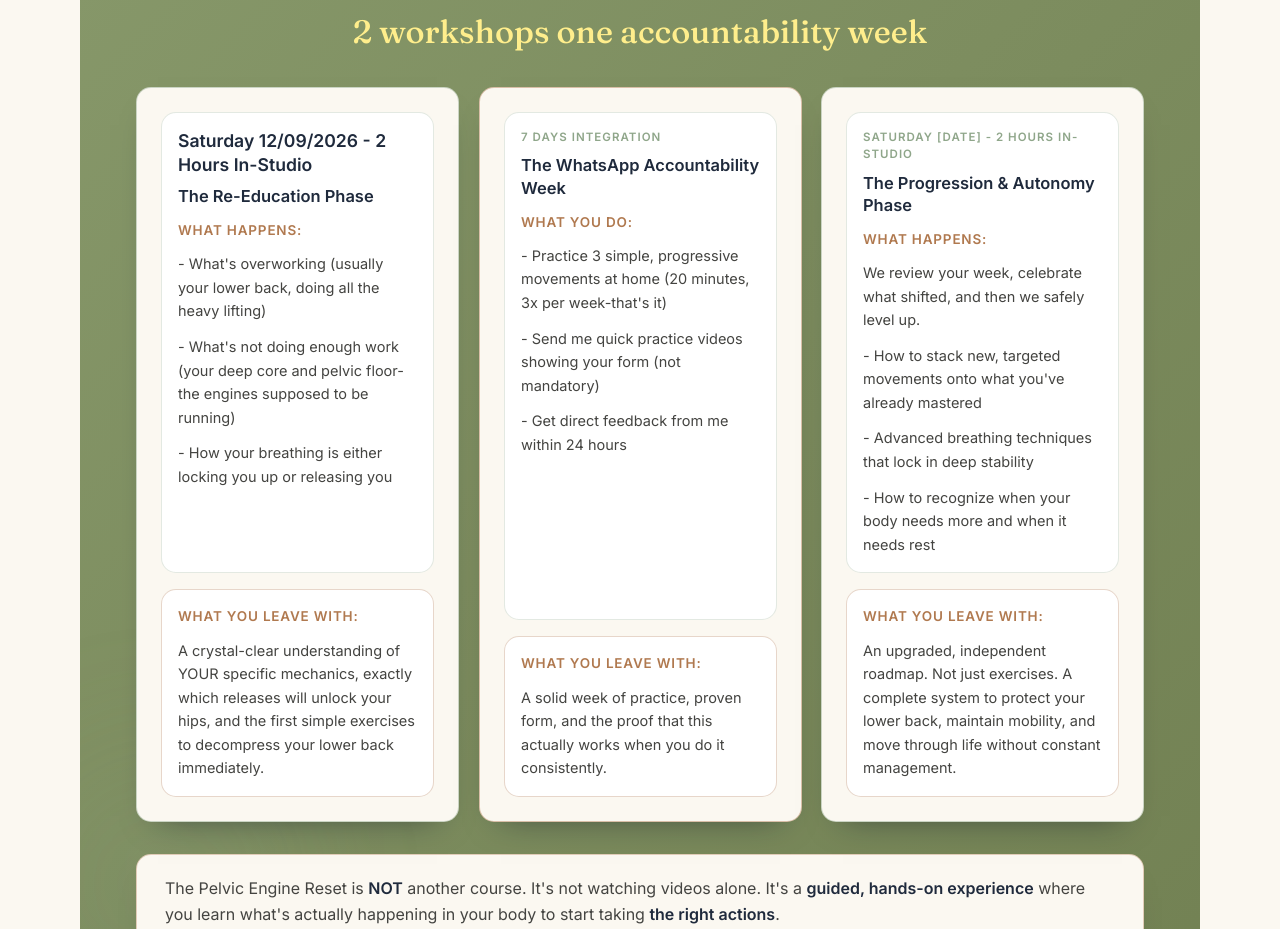
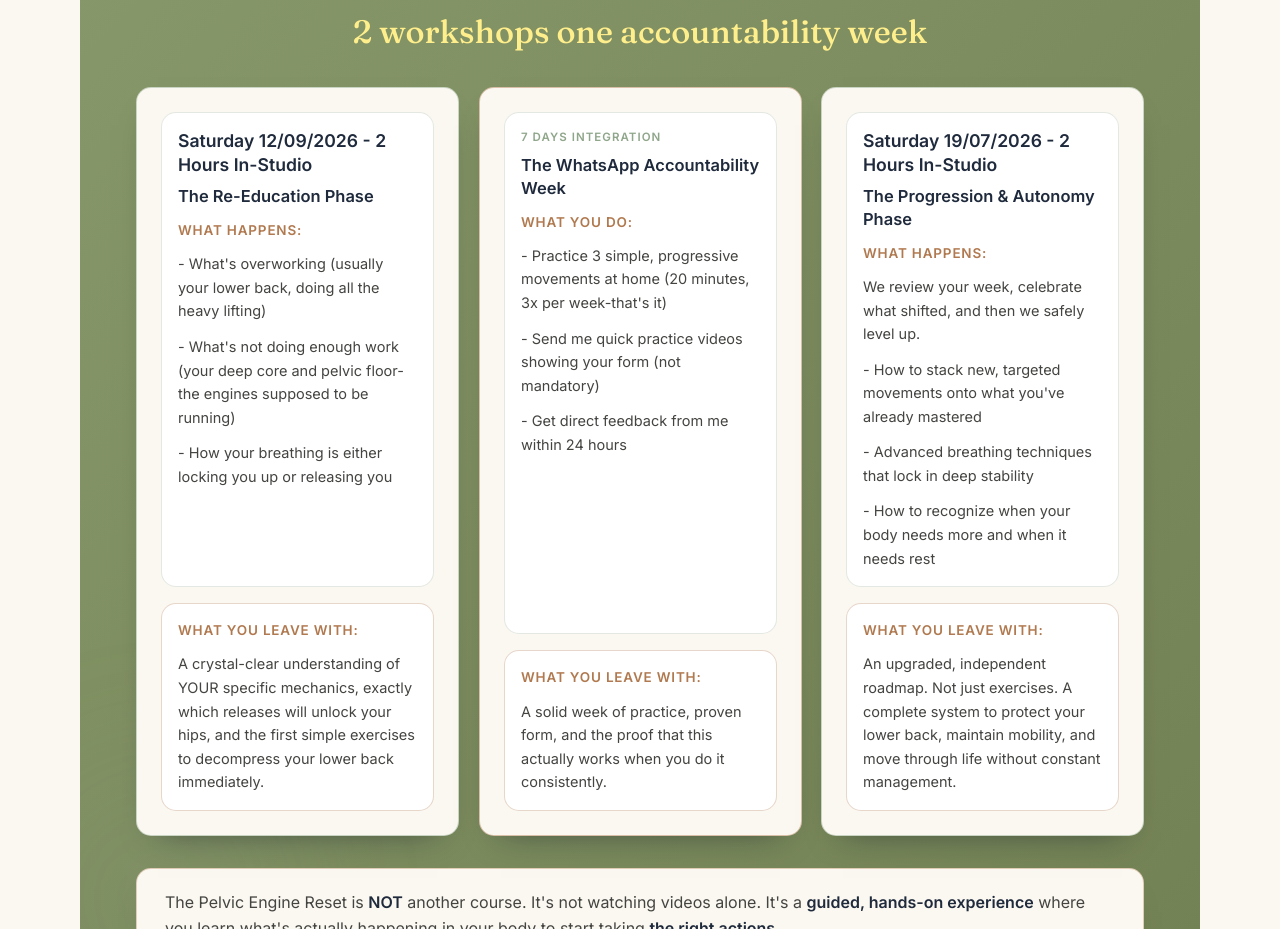
Before and after one commit to VinPOPFrance/James, a Next.js app: page /pelvic-engine-reset in a window 1280 px wide. Shown: the part 1248-2177 px from the top of the page. Built offline with nearby package versions, Linux system fonts and the light colour scheme; no server answers.

Commit message:
Update title in SprintBlock for specific date and enhance subtitle styling for improved emphasis

```diff
--- a/src/app/pelvic-engine-reset/page.tsx
+++ b/src/app/pelvic-engine-reset/page.tsx
@@ -56,7 +56,7 @@ const sprintBlocks: SprintBlock[] = [
       "A solid week of practice, proven form, and the proof that this actually works when you do it consistently.",
   },
   {
-    title: "Saturday [Date] - 2 Hours In-Studio",
+    title: "Saturday 19/07/2026 - 2 Hours In-Studio",
     subtitle: "The Progression & Autonomy Phase",
     intro:
       "We review your week, celebrate what shifted, and then we safely level up.",
@@ -181,6 +181,8 @@ export default function SubscriberPelvicEngineResetPage() {
                         <p
                           className={`mb-2 ${
                             block.subtitle === "The Re-Education Phase"
+                              ||
+                            block.subtitle === "The Progression & Autonomy Phase"
                               ? "text-[1.1rem] font-semibold leading-snug text-navy"
                               : "text-[11.5px] font-semibold uppercase tracking-[0.09em] text-sage"
                           }`}
```
